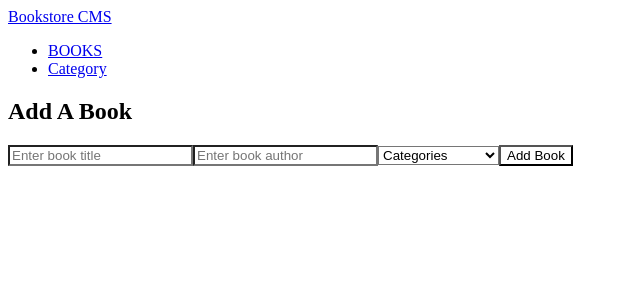
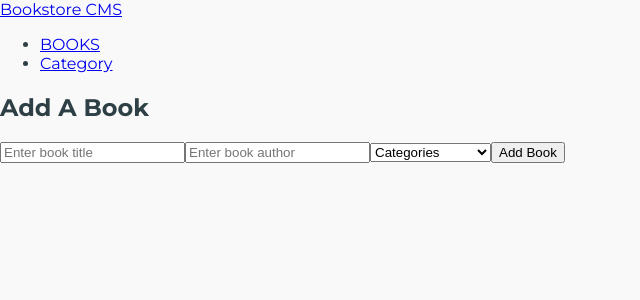
Before and after one commit to AlierPM/bookstore, a React (Create React App) app: page / in a window 1280 px wide. Shown: the top 300 px of the page, without its empty margins (0-640 px from the left). Built offline with nearby package versions, Linux system fonts and the light colour scheme; no server answers.

Commit message:
Add styling

```diff
--- a/src/App.js
+++ b/src/App.js
@@ -1,12 +1,20 @@
-import React from 'react';
+import React, { useEffect } from 'react';
 import { Route, Routes } from 'react-router-dom';
+import { useDispatch } from 'react-redux';
 import Navbar from './components/Navbar';
 import Category from './components/Category';
 import './style.css';
 import Bookslist from './components/BooksList';
 import Books from './components/Books';
+import { getBooks } from './Redux/Books/books';
 
 function App() {
+  const dispatch = useDispatch();
+  useEffect(() => {
+    dispatch(getBooks());
+    // eslint-disable-next-line react-hooks/exhaustive-deps
+  }, []);
+
   return (
     <>
       <Navbar />
--- a/src/style.css
+++ b/src/style.css
@@ -1,7 +1,46 @@
-* {
-  top: 0;
-  bottom: 0;
-  left: 0%;
-  right: 0;
-  background-color: #fff;
+@import url('https://fonts.googleapis.com/css2?family=Montserrat:wght@300;400;500;600;700;800&display=swap');
+@import url('https://fonts.googleapis.com/css2?family=Roboto+Slab:wght@300;400;500;600;700;800;900&display=swap');
+
+*,
+*::before,
+*::after {
+  box-sizing: border-box;
 }
+
+body {
+  margin: 0;
+  padding: 0;
+  font-family: 'Montserrat', sans-serif;
+  background-color: #f9f9f9;
+  color: #2e4045;
+}
+
+.chart {
+  max-width: 100px;
+  border: none;
+}
+
+.tsdev-donut-chart .chart-wrapper {
+  border: none;
+}
+
+.btn {
+  width: 11.5rem;
+  height: 2.5rem;
+  margin: 0.75rem 0 0.563rem 3.688rem;
+  padding: 0.438rem 1.188rem 0.5rem 1.375rem;
+  border-radius: 3px;
+  border: none;
+  background-color: hsl(206, 100%, 50%);
+  color: #fff;
+}
+
+.btn:focus,
+.btn:hover {
+  background-color: hsl(206, 100%, 60%);
+}
+
+.btn:active {
+  background-color: hsl(206, 100%, 30%);
+  color: #fff;
+}
```
